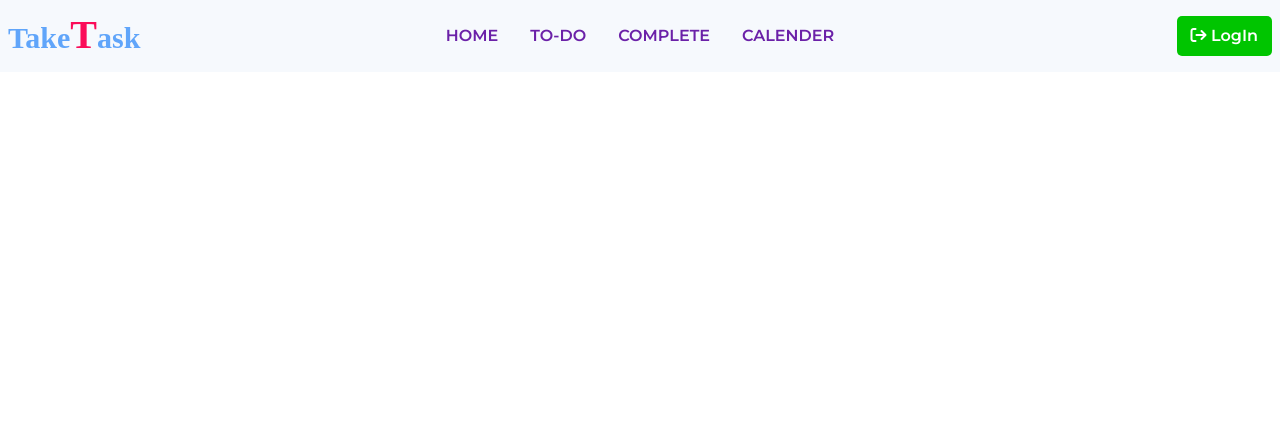
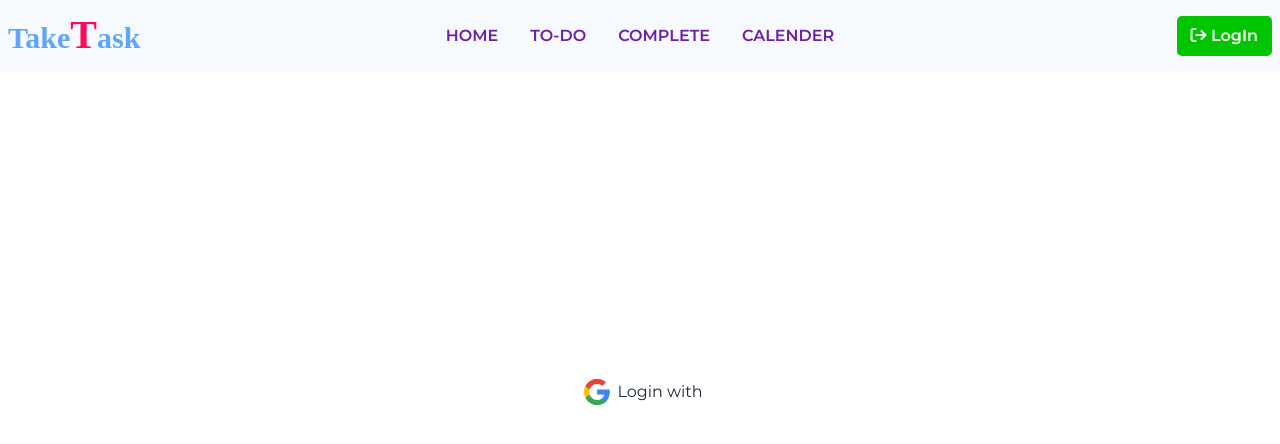
Before and after one commit to Sajalhowlader/to-do-task-clint, a React (Create React App) app: page /logIn in a window 1280 px wide. Shown: the top 444 px of the page. Built offline with nearby package versions, Linux system fonts and the light colour scheme; a web font is replaced by a local one.

Commit message:
add firebase hooks

```diff
--- a/package.json
+++ b/package.json
@@ -9,6 +9,7 @@
     "daisyui": "^2.17.0",
     "react": "^18.2.0",
     "react-dom": "^18.2.0",
+    "react-firebase-hooks": "^5.0.3",
     "react-router-dom": "^6.3.0",
     "react-scripts": "5.0.1",
     "web-vitals": "^2.1.4"
--- a/src/App.js
+++ b/src/App.js
@@ -1,13 +1,16 @@
 import { Route, Routes } from "react-router-dom";
+import "../src/Assets/Css/Main.css";
 import "./App.css";
 import Header from "./Assets/Common/Header";
-import "../src/Assets/Css/Main.css"
+import { publicRoute } from "./Assets/Routes/PublicRoute";
 function App() {
   return (
     <div className="App">
       <Header />
       <Routes>
-        <Route />
+        {publicRoute.map(({ path, Component }, index) => (
+          <Route path={path} element={<Component />} key={index} />
+        ))}
       </Routes>
     </div>
   );
--- a/src/Assets/Common/Header.js
+++ b/src/Assets/Common/Header.js
@@ -1,6 +1,7 @@
-import { Link } from "react-router-dom";
+import { Link, useNavigate } from "react-router-dom";
 
 const Header = () => {
+  const navigate = useNavigate()
   const menuLink = (
     <>
       <li>
@@ -19,6 +20,10 @@ const Header = () => {
       </li>
     </>
   );
+
+const goLoin =()=>{
+  navigate('/logIn')
+}
   return (
     <nav className="bg-[#f6f9fd]">
       <div class="navbar container mx-auto py-3">
@@ -44,7 +49,7 @@ const Header = () => {
           </ul>
         </div>
         <div class="navbar-end">
-          <button className="log-btn"><i class="fa-solid fa-arrow-right-from-bracket"></i> LogIn</button>
+          <button onClick={goLoin} className="log-btn"><i class="fa-solid fa-arrow-right-from-bracket"></i> LogIn</button>
         </div>
       </div>
     </nav>
--- /dev/null
+++ b/src/Assets/Common/LogIn.js
@@ -0,0 +1,14 @@
+import googleImg from "../../Images/google3.png";
+
+const LogIn = () => {
+  return (
+    <div className="loin_container">
+      <button className="flex items-center googleLog">
+        <img width={40} src={googleImg} alt="" />
+        Login with
+      </button>
+    </div>
+  );
+};
+
+export default LogIn;
--- a/src/Assets/Css/Main.css
+++ b/src/Assets/Css/Main.css
@@ -12,3 +12,11 @@
     font-weight: bold;
     color: white;
 }
+
+/* Log in section  */
+.loin_container {
+  height: 80vh;
+  justify-content: center;
+  align-items: center;
+  display: flex;
+}
--- /dev/null
+++ b/src/Assets/Routes/PublicRoute.js
@@ -0,0 +1,5 @@
+import LogIn from '../Common/LogIn'
+
+export const publicRoute =[
+    {path:"/logIn", Component: LogIn}
+]
```
Also changed, not shown: src/Images/google3.png (added), 1 other file (tests, documents, lock files or other folders).
